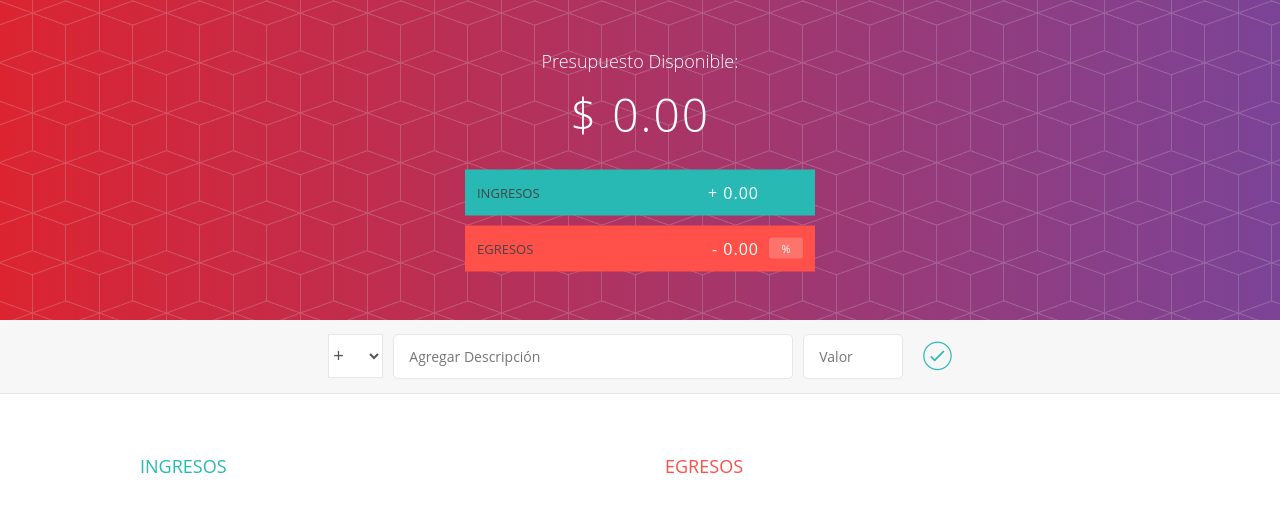
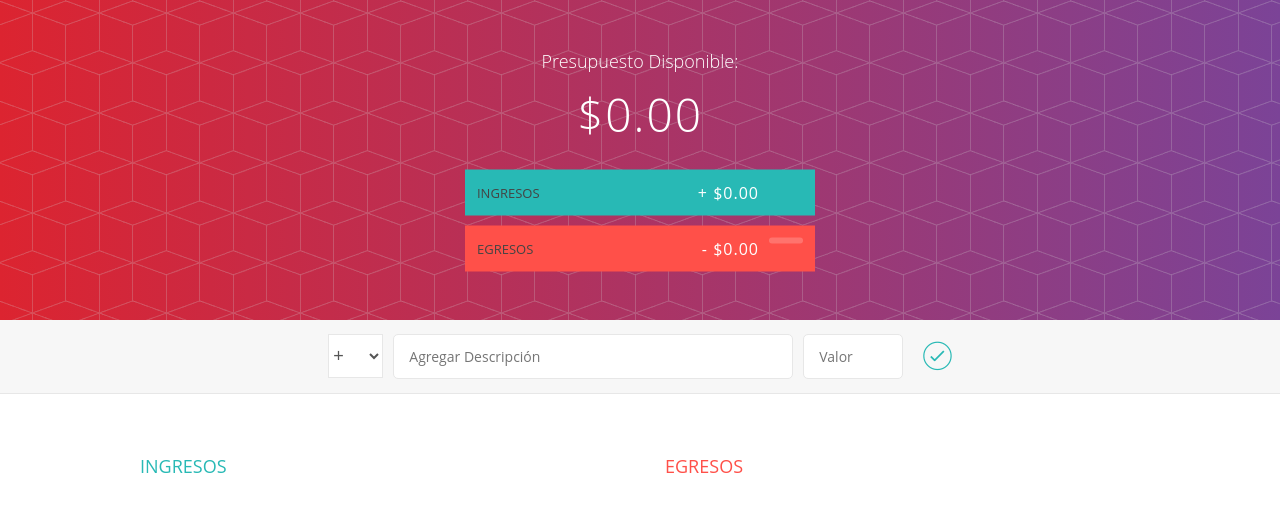
Before and after one commit to brauliogm/appPresupuesto, an Angular app: page / in a window 1280 px wide. Shown: the top 512 px of the page. Built offline with nearby package versions, Linux system fonts and the light colour scheme.

Commit message:
detalles2 Validacion para el formulario y formato para el porcentaje y moneda

```diff
--- a/src/app/app.component.ts
+++ b/src/app/app.component.ts
@@ -49,7 +49,7 @@ export class AppComponent {
     } else if (this.ingreso == 0) {
       this.porcentaje = 100;
     } else{
-      this.porcentaje = Math.round((this.egreso / this.ingreso) * 100);
+      this.porcentaje = ((this.egreso / this.ingreso));
     }
     this.presupuesto = this.ingreso - this.egreso;
   }
--- a/src/app/cabecera/cabecera.component.html
+++ b/src/app/cabecera/cabecera.component.html
@@ -4,12 +4,12 @@
             Presupuesto Disponible:
         </div>
 
-        <div class="presupuesto_valor">$ {{presupuesto.toFixed(2)}}</div>
+        <div class="presupuesto_valor">{{presupuesto | currency:'MNX':'$':'1.2-2'}}</div>
 
         <div class="presupuesto_ingreso limpiarEstilos">
             <div class="presupuesto_ingreso--texto">Ingresos</div>
             <div class="right">
-                <div class="presupuesto_ingreso--valor">+ {{ingreso.toFixed(2)}}</div>
+                <div class="presupuesto_ingreso--valor">+ {{ingreso | currency:'MNX':'$':'1.2-2'}}</div>
                 <div class="presupuesto_ingreso--porcentaje">&nbsp;</div>
             </div>
         </div>
@@ -17,8 +17,8 @@
         <div class="presupuesto_egreso limpiarEstilos">
             <div class="presupuesto_egreso--text">Egresos</div>
             <div class="right limpiarEstilos">
-                <div class="presupuesto_egreso--valor">- {{egreso.toFixed(2)}}</div>
-                <div class="presupuesto_egreso--porcentaje">{{porcentaje}}%</div>
+                <div class="presupuesto_egreso--valor">- {{egreso | currency:'MNX':'$':'1.2-2'}}</div>
+                <div class="presupuesto_egreso--porcentaje">{{porcentaje | percent}}</div>
             </div>
         </div>
     </div>
--- a/src/app/egresos/egresos.component.html
+++ b/src/app/egresos/egresos.component.html
@@ -1,7 +1,7 @@
 <div class="elemento limpiarEstilos" >
     <div class="elemento_descripcion">{{egreso.descripcion}}</div>
     <div class="right limpiarEstilos">
-        <div class="elemento_valor">- {{egreso.valor.toFixed(2)}}</div>
+        <div class="elemento_valor">- {{egreso.valor | currency:'MNX':'$':'1.2-2'}}</div>
         <div class="elemento_porcentaje">{{porcentaje}}%</div>
         <div class="elemento_eliminar">
             <button class="elemento_eliminar--btn" (click)="eliminarEgreso()"><i class="ion-ios-close-outline"></i></button>
--- a/src/app/egresos/egresos.component.ts
+++ b/src/app/egresos/egresos.component.ts
@@ -18,7 +18,13 @@ export class EgresosComponent {
   constructor(private operaciones: OperacionesService){}
 
   ngOnChanges() {
-    this.porcentaje = Math.round((this.egreso.valor / this.ingreso) * 100);
+    if (this.egreso.valor == 0) {
+      this.porcentaje = 0;
+    } else if (this.ingreso == 0) {
+      this.porcentaje = 100;
+    } else{
+      this.porcentaje = Math.round((this.egreso.valor / this.ingreso) * 100);
+    }
   }
 
   eliminarEgreso(){
--- a/src/app/formulario/formulario.component.html
+++ b/src/app/formulario/formulario.component.html
@@ -1,13 +1,13 @@
-<form>
+<form (ngSubmit)="f.form.valid && nuevoMovimiento()" #f="ngForm">
     <div class="agregar">
         <div class="agregar_contenedor">
-            <select class="agregar_tipo" [(ngModel)]="accionSeleccionada" name="select">
+            <select class="agregar_tipo" [ngClass]="{redfocus: accionSeleccionada === 'egr'}" [(ngModel)]="accionSeleccionada" name="select">
                 <option value="ing" selected>+</option>
                 <option value="egr">-</option>
             </select>
-            <input type="text" class="agregar_descripcion" placeholder="Agregar Descripción" [(ngModel)]="descripcion" name="descripcion">
-            <input type="number" class="agregar_valor" placeholder="Valor" [(ngModel)]="valor" name="valor">
-            <button class="agregar_btn" (click)="nuevoMovimiento()"><i class="ion-ios-checkmark-outline"></i></button>
+            <input [ngClass]="{redfocus: accionSeleccionada === 'egr'}" type="text" class="agregar_descripcion" placeholder="Agregar Descripción" [(ngModel)]="descripcion" name="descripcion" required>
+            <input [ngClass]="{redfocus: accionSeleccionada === 'egr'}" type="number" class="agregar_valor" placeholder="Valor" [(ngModel)]="valor" name="valor" required>
+            <button type="submit" class="agregar_btn"><i [ngClass]="{red: accionSeleccionada === 'egr'}" class="ion-ios-checkmark-outline"></i></button>
         </div>
     </div>
 </form>
--- a/src/app/ingresos/ingresos.component.html
+++ b/src/app/ingresos/ingresos.component.html
@@ -1,7 +1,7 @@
 <div class="elemento limpiarEstilos">
     <div class="elemento_descripcion">{{ingreso.descripcion}}</div>
     <div class="right limpiarEstilos">
-        <div class="elemento_valor">+ {{ingreso.valor.toFixed(2)}}</div>
+        <div class="elemento_valor">+ {{ingreso.valor | currency:'MNX':'$':'1.2-2'}}</div>
         <div class="elemento_eliminar">
             <button class="elemento_eliminar--btn" (click)="eliminarIngreso()"><i class="ion-ios-close-outline"></i></button>
         </div>
```
